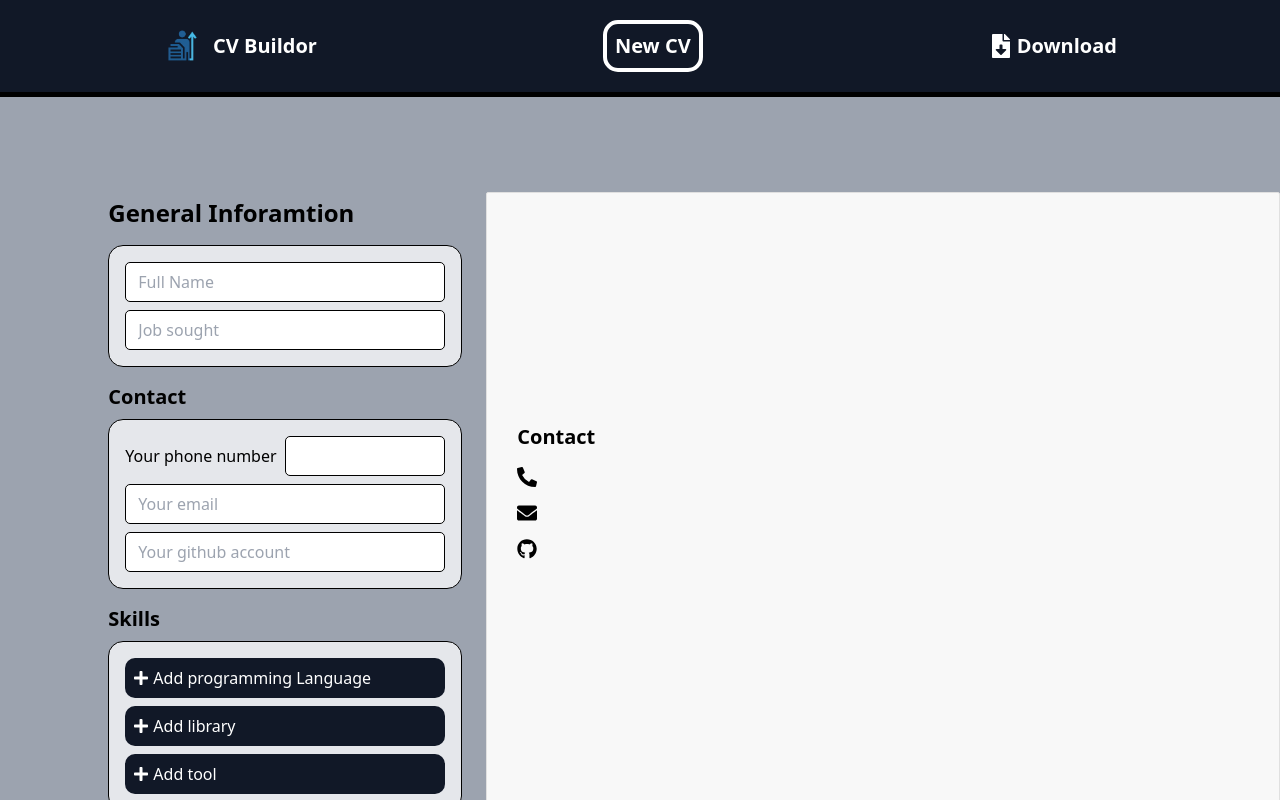
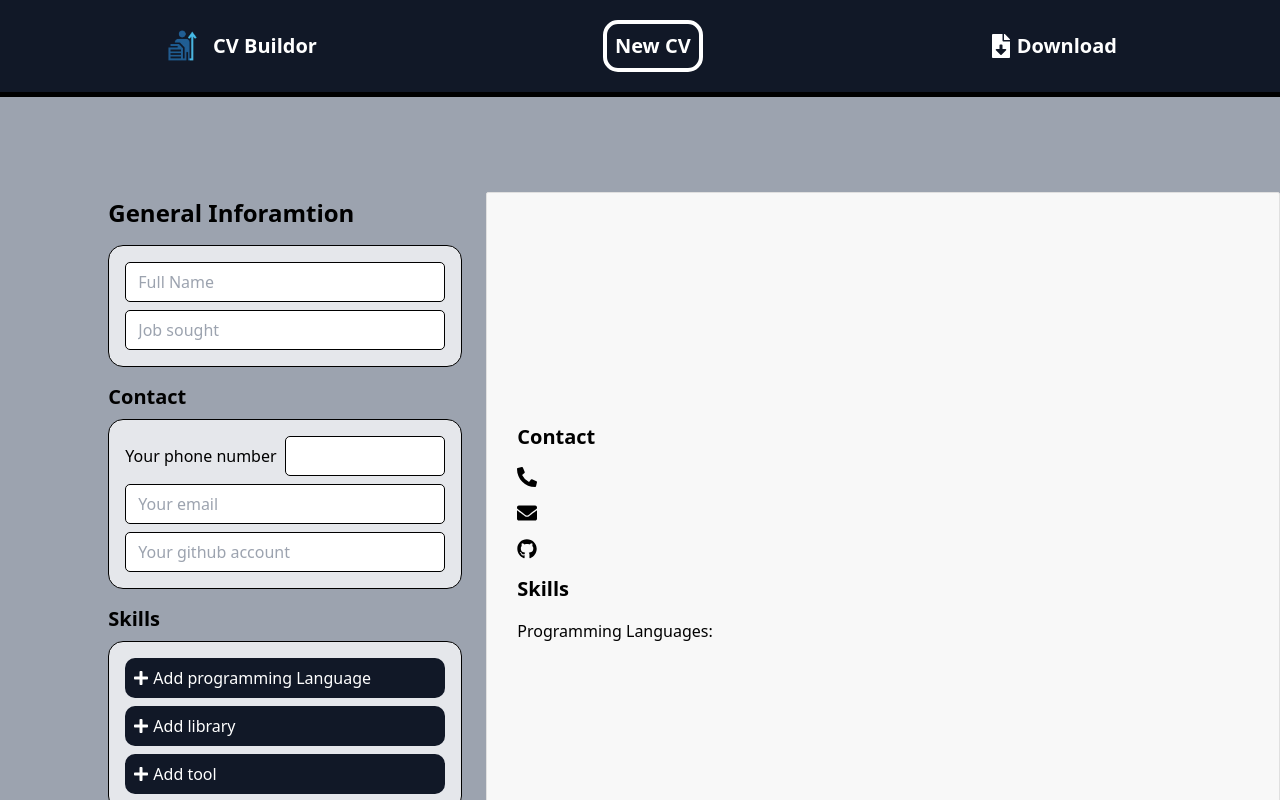
Before and after one commit to Louis-dub/cv_buildor_odin, a React (Vite) app: page / in a window 1280 px wide. Shown: the top 800 px of the page. Built offline with nearby package versions, Linux system fonts and the light colour scheme.

Commit message:
ADD: display programming language

```diff
--- a/src/App.jsx
+++ b/src/App.jsx
@@ -59,6 +59,7 @@ export default function App() {
                         call={callValue}
                         email={emailValue}
                         github={githubValue}
+                        languages={languagesValue}
                     />
                 </div>
             </main>
--- a/src/features/cvSheet.jsx
+++ b/src/features/cvSheet.jsx
@@ -6,7 +6,8 @@ export default function CvSheet({
     job,
     call,
     email,
-    github
+    github,
+    languages
 }) {
     return (
         <div
@@ -44,6 +45,13 @@ export default function CvSheet({
                                 {github}
                             </span>
                         </span>
+
+                        <h1 className="text-xl font-bold">Skills</h1>
+                        <ul>
+                            <li>
+                                <span>Programming Languages: {languages.join(", ")} </span>
+                            </li>
+                        </ul>
                     </div>
                 </div>
                 <div className="flex flex-col gap-16">
```
